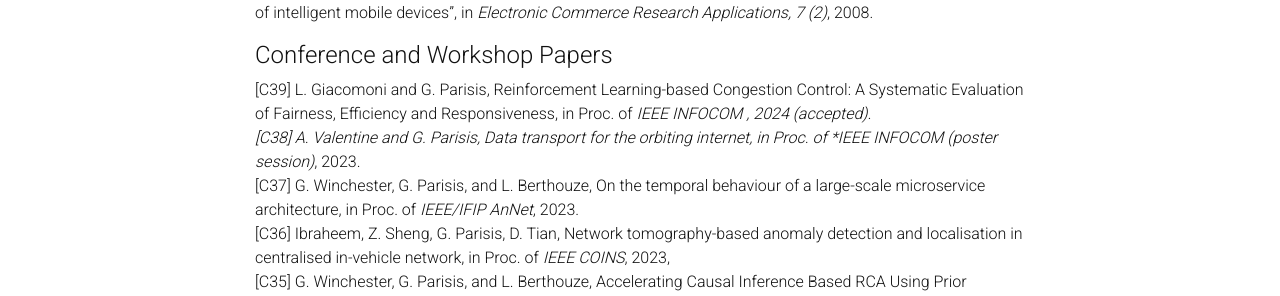
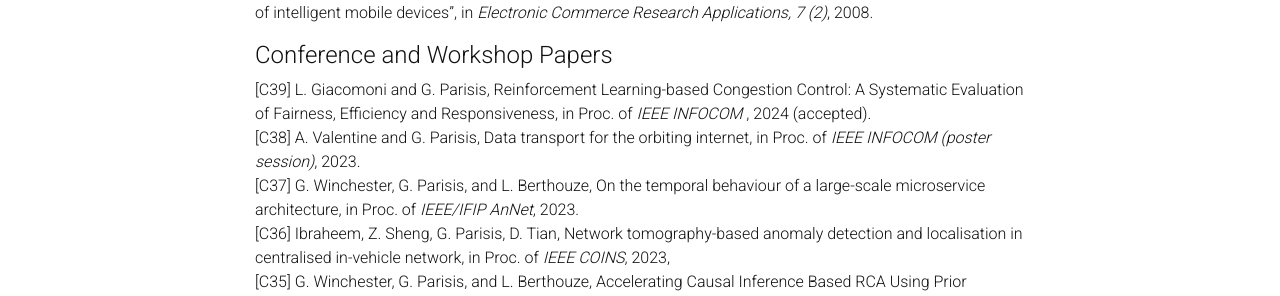
Before and after one commit to georgeparisis/georgeparisis.github.io, a Jekyll site: the page built from _pages/publications.md, in a window 1280 px wide and 900 px high, scrolled down 816 px. Shown: the part 156-452 px from the top of the window. Built offline with Jekyll 4.4.1, drawn with Linux system fonts in a browser that asks for light colours; nearby versions of some CDN libraries; a style sheet for code colours, icons or effects is not loaded.

```diff
--- a/_pages/publications.md
+++ b/_pages/publications.md
@@ -38,7 +38,7 @@ nav: true
 [J1] A. Kousaridas, G. Parisis, and T. Apostolopoulos, "An open financial services architecture based on the use of intelligent mobile devices", in *Electronic Commerce Research Applications, 7 (2)*, 2008.
 
 #### Conference and Workshop Papers
-[C39] L. Giacomoni and G. Parisis, Reinforcement Learning-based Congestion Control: A Systematic Evaluation of Fairness, Efficiency and Responsiveness, in Proc. of *IEEE INFOCOM , 2024 (accepted).
+[C39] L. Giacomoni and G. Parisis, Reinforcement Learning-based Congestion Control: A Systematic Evaluation of Fairness, Efficiency and Responsiveness, in Proc. of *IEEE INFOCOM* , 2024 (accepted).
 <br>
 [C38] A. Valentine and G. Parisis, Data transport for the orbiting internet, in Proc. of *IEEE INFOCOM (poster session)*, 2023.
 <br>
```
